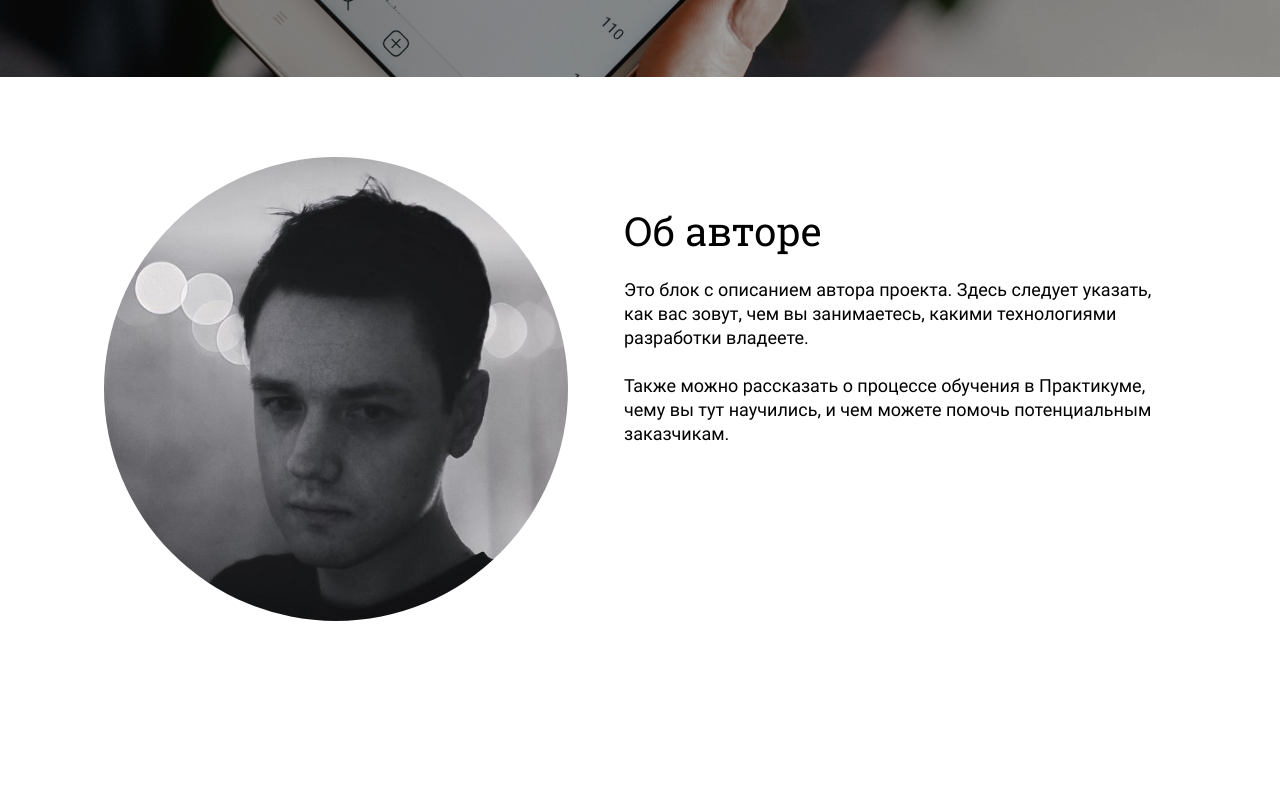
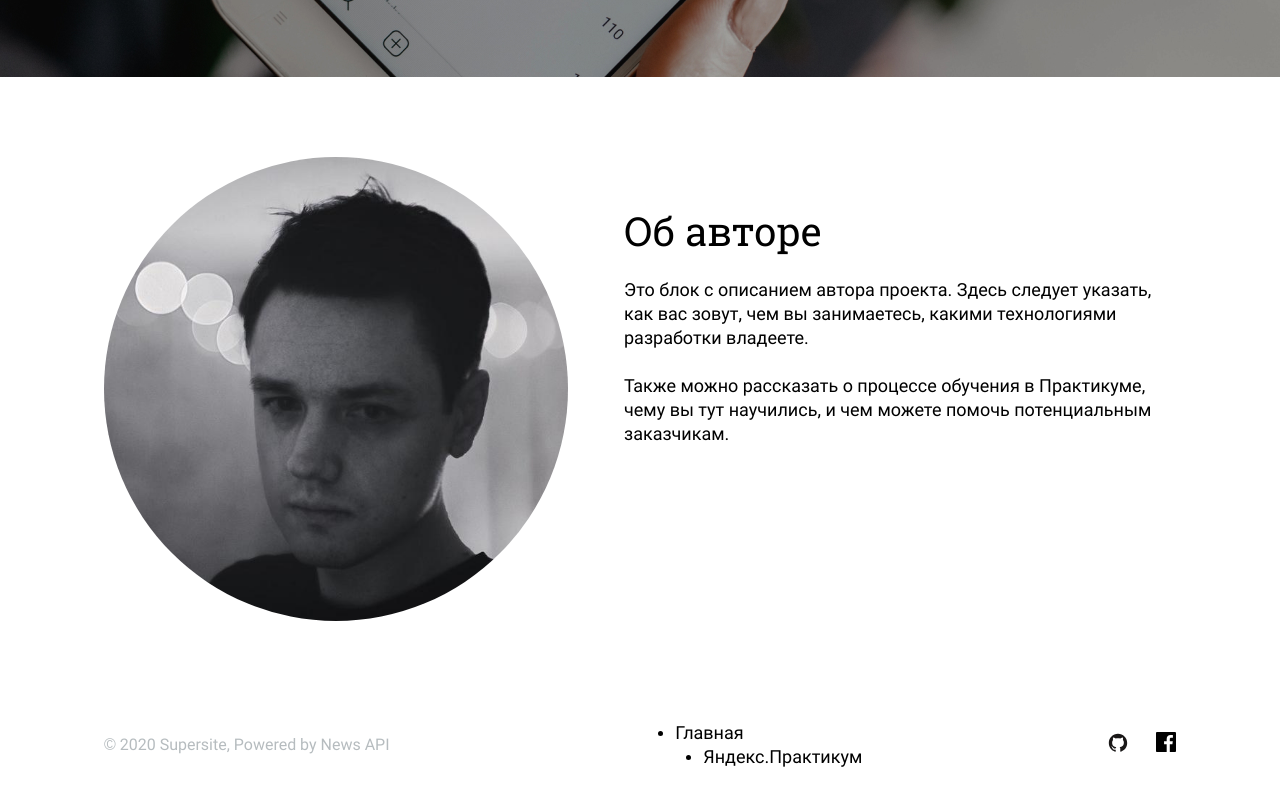
Before and after one commit to evgenii-code/news-explorer-frontend, a website built with webpack: page src/index.html in a window 1280 px wide. Shown: the part 499-1284 px from the top of the page. Before the commit the page ends 1204 px from the top, so only its background shows below. Built offline with nearby package versions, Linux system fonts and the light colour scheme.

Commit message:
footer block

```diff
--- /dev/null
+++ b/src/blocks/footer/__container/footer__container.css
@@ -0,0 +1,7 @@
+.footer__container {
+  display: flex;
+  justify-content: space-between;
+  align-items: center;
+  margin: 0 auto;
+  width: 100%;
+}
--- /dev/null
+++ b/src/blocks/footer/__copyright/footer__copyright.css
@@ -0,0 +1,8 @@
+.footer__copyright {
+  font-weight: 400;
+  font-style: normal;
+  font-size: 16px;
+  line-height: 22px;
+
+  color: #B6BCBF;
+}
--- /dev/null
+++ b/src/blocks/footer/__item/footer__item.css
@@ -0,0 +1,8 @@
+.footer__item {
+  margin: 0;
+  margin-left: 28px;
+}
+
+.footer__item:first-of-type {
+  margin-left: 0;
+}
--- /dev/null
+++ b/src/blocks/footer/__items/_direction/footer__items_direction_column.css
@@ -0,0 +1,9 @@
+.footer__items_direction_column {
+  flex-direction: row;
+}
+
+@media screen and (max-width: 320px) {
+  .footer__items_direction_column {
+    flex-direction: column;
+  }
+}
--- /dev/null
+++ b/src/blocks/footer/__items/footer__items.css
@@ -0,0 +1,19 @@
+@import url('./_direction/footer__items_direction_column.css');
+
+.footer__items {
+  display: flex;
+  list-style: none;
+  margin: 0;
+  padding: 0;
+}
+
+.footer__items:first-of-type {
+  margin-left: auto;
+  margin-right: 50px;
+}
+
+@media screen and (max-width: 768px) {
+  .footer__items:first-of-type {
+    margin-right: 25px;
+  }
+}
--- /dev/null
+++ b/src/blocks/footer/__link/footer__link.css
@@ -0,0 +1,4 @@
+.footer__link {
+  font-size: 18px;
+  line-height: 24px;
+}
--- /dev/null
+++ b/src/blocks/footer/__logo/footer__logo.css
@@ -0,0 +1,5 @@
+.footer__logo {
+  width: 20px;
+  height: 20px;
+  object-fit: contain;
+}
--- a/src/blocks/footer/footer.css
+++ b/src/blocks/footer/footer.css
@@ -1,3 +1,11 @@
+@import url('./__container/footer__container.css');
+@import url('./__copyright/footer__copyright.css');
+@import url('./__item/footer__item.css');
+@import url('./__items/footer__items.css');
+@import url('./__link/footer__link.css');
+@import url('./__logo/footer__logo.css');
+
 .footer {
-
+  min-height: 80px;
+  display: flex;
 }
--- a/src/index.html
+++ b/src/index.html
@@ -68,8 +68,48 @@
   </main>
 
   <footer class="footer">
-    <div class="container">
+    <div class="footer__container container">
+      <small class="footer__copyright">© 2020 Supersite, Powered by News API</small>
 
+      <ul class="footer__links">
+        <li class="footer__item">
+          <a
+            href=""
+            class="footer__link link link_theme_dark"
+          >Главная</a>
+        </li>
+        <li class="footer__item">
+          <a
+            href="https://praktikum.yandex.ru"
+            rel="noopener noreferrer"
+            target="_blank"
+            class="footer__link link link_theme_dark"
+          >Яндекс.Практикум</a>
+        </li>
+      </ul>
+
+      <ul class="footer__items">
+        <li class="footer__item">
+          <a
+            href="https://github.com/evgenii-code"
+            rel="noopener noreferrer"
+            target="_blank"
+            class="footer__link"
+          >
+            <img src="<%=require('./assets/ui/logos/github.svg')%>" alt="Github лого" class="footer__logo">
+          </a>
+        </li>
+        <li class="footer__item">
+          <a
+            href="https://facebook.com"
+            rel="noopener noreferrer"
+            target="_blank"
+            class="footer__link"
+          >
+            <img src="<%=require('./assets/ui/logos/facebook.svg')%>" alt="Facebook лого" class="footer__logo">
+          </a>
+        </li>
+      </ul>
     </div>
   </footer>
 
```
